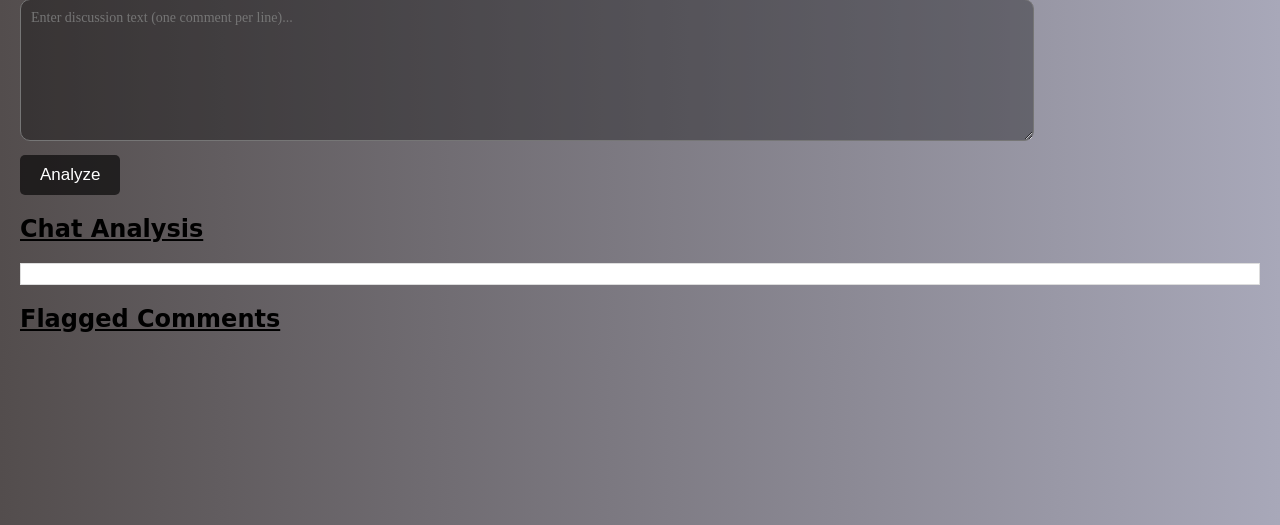
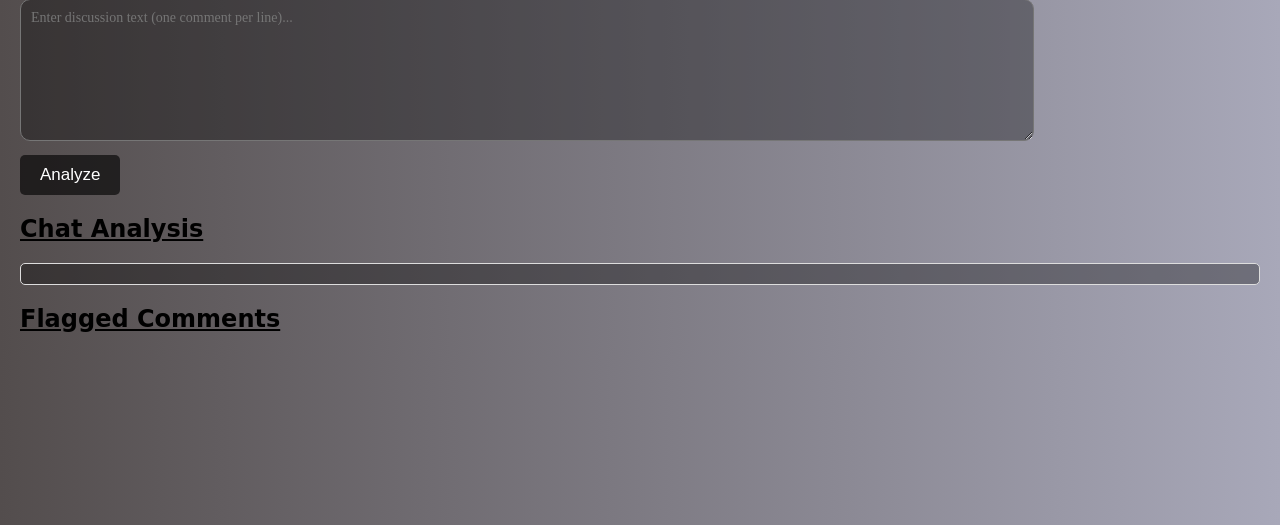
Before and after one commit to Sharad016/ConvoCheck, a Flask app: page / in a window 1280 px wide. Shown: the part 130-655 px from the top of the page. Run offline with Flask 3, Linux system fonts and the light colour scheme.

Commit message:
frontend changes

```diff
--- a/static/style.css
+++ b/static/style.css
@@ -36,10 +36,12 @@ button:hover {
 }
 
 #summary {
-  background: #fff;
+  background: #00000056;
   padding: 10px;
   border: 1px solid #ddd;
   white-space: pre-wrap;
+  font-family: 'Times New Roman', Times, serif;
+  border-radius: 5px;
 }
 
 #flaggedComments p {
```
